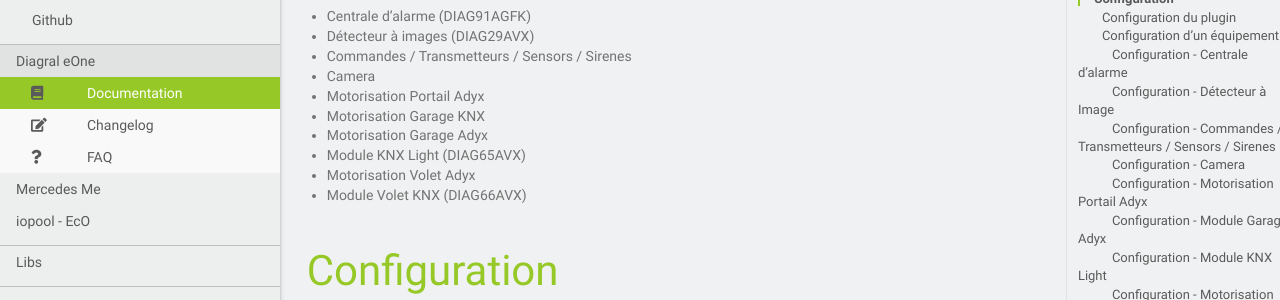
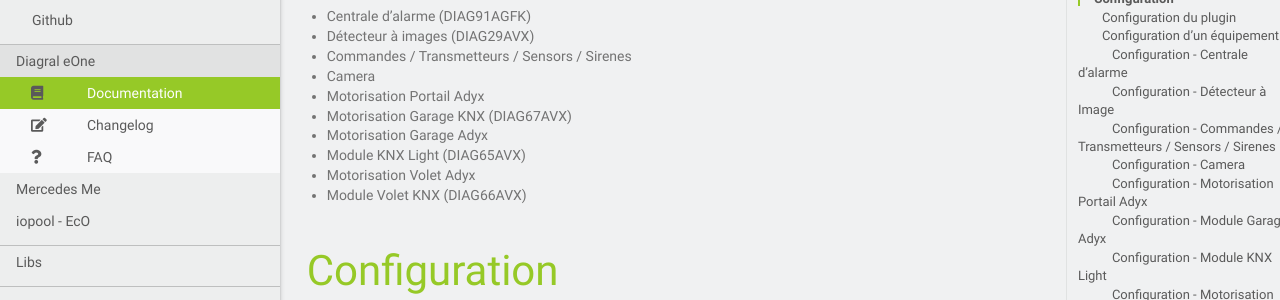
Before and after one commit to mguyard/Jeedom-Documentations, a Jekyll site: the page built from fr_FR/Diagral_eOne/documentation.md, in a window 1280 px wide and 900 px high, scrolled down 784 px. Shown: the part 152-452 px from the top of the window. Built offline with Jekyll 4.4.1, drawn with Linux system fonts in a browser that asks for light colours; our own code applies the rules of GitHub Pages for plain Markdown files.

Commit message:
Version Diagral 2.5.1 et 2.5.2

```diff
--- a/fr_FR/Diagral_eOne/documentation.md
+++ b/fr_FR/Diagral_eOne/documentation.md
@@ -25,7 +25,7 @@
 - Commandes / Transmetteurs / Sensors / Sirenes
 - Camera
 - Motorisation Portail Adyx
-- Motorisation Garage KNX
+- Motorisation Garage KNX (DIAG67AVX)
 - Motorisation Garage Adyx
 - Module KNX Light (DIAG65AVX)
 - Motorisation Volet Adyx
```
